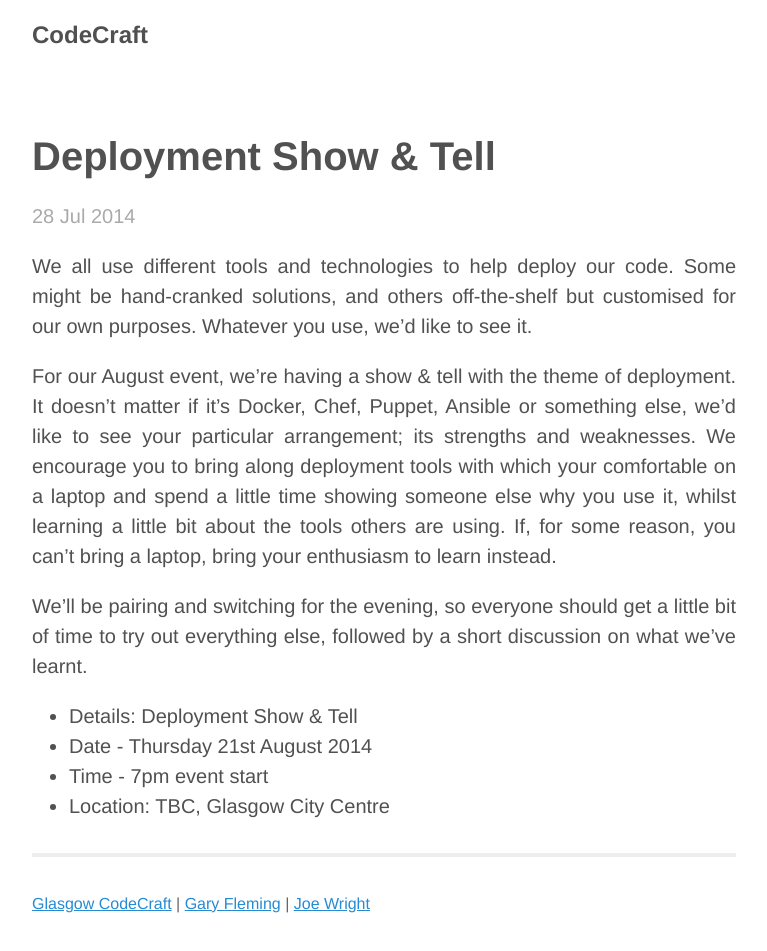
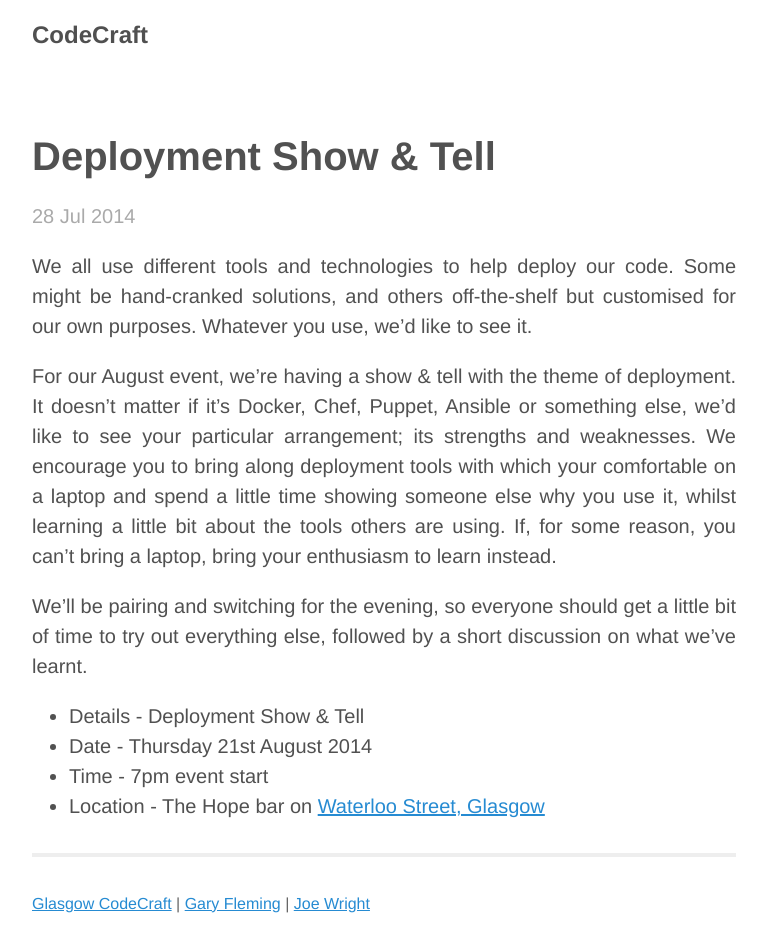
Before and after one commit to codecraftuk/codecraftuk.github.io, a Jekyll site: the page built from _posts/2014-07-28-deployment-show-and-tell.md, in a window 1280 px wide. Shown: the whole page, without its empty margins (256-1023 px from the left). Built offline with Jekyll 4.4.1, drawn with Linux system fonts in a browser that asks for light colours; Markdown is read by kramdown in place of the engine named in the settings.

Commit message:
Adding deployment event location

```diff
--- a/_posts/2014-07-28-deployment-show-and-tell.md
+++ b/_posts/2014-07-28-deployment-show-and-tell.md
@@ -9,7 +9,7 @@ For our August event, we're having a show & tell with the theme of deployment.
 
 We'll be pairing and switching for the evening, so everyone should get a little bit of time to try out everything else, followed by a short discussion on what we've learnt.
 
-* Details: Deployment Show & Tell
+* Details - Deployment Show & Tell
 * Date - Thursday 21st August 2014
 * Time - 7pm event start
-* Location: TBC, Glasgow City Centre
+* Location - The Hope bar on <a href="https://goo.gl/maps/DymTv">Waterloo Street, Glasgow</a>
--- a/index.html
+++ b/index.html
@@ -22,7 +22,7 @@
             <h2>August Meetup</h2>
             <p><a href="/events/2014/07/deployment-show-and-tell/">Deployment Show & Tell</a>
             <br/><strong>Thursday 21st August 2014</strong>. 7pm event start.
-            <br/>Location: TBC (Glasgow City Centre)
+            <br/>Location: The Hope bar on <a href="https://goo.gl/maps/DymTv">Waterloo Street, Glasgow</a>
             <!-- <br/>Location: Upstairs at <a href="https://goo.gl/maps/vWn1J">The Raven</a> on Renfield Street, Glasgow -->
 
 
```
